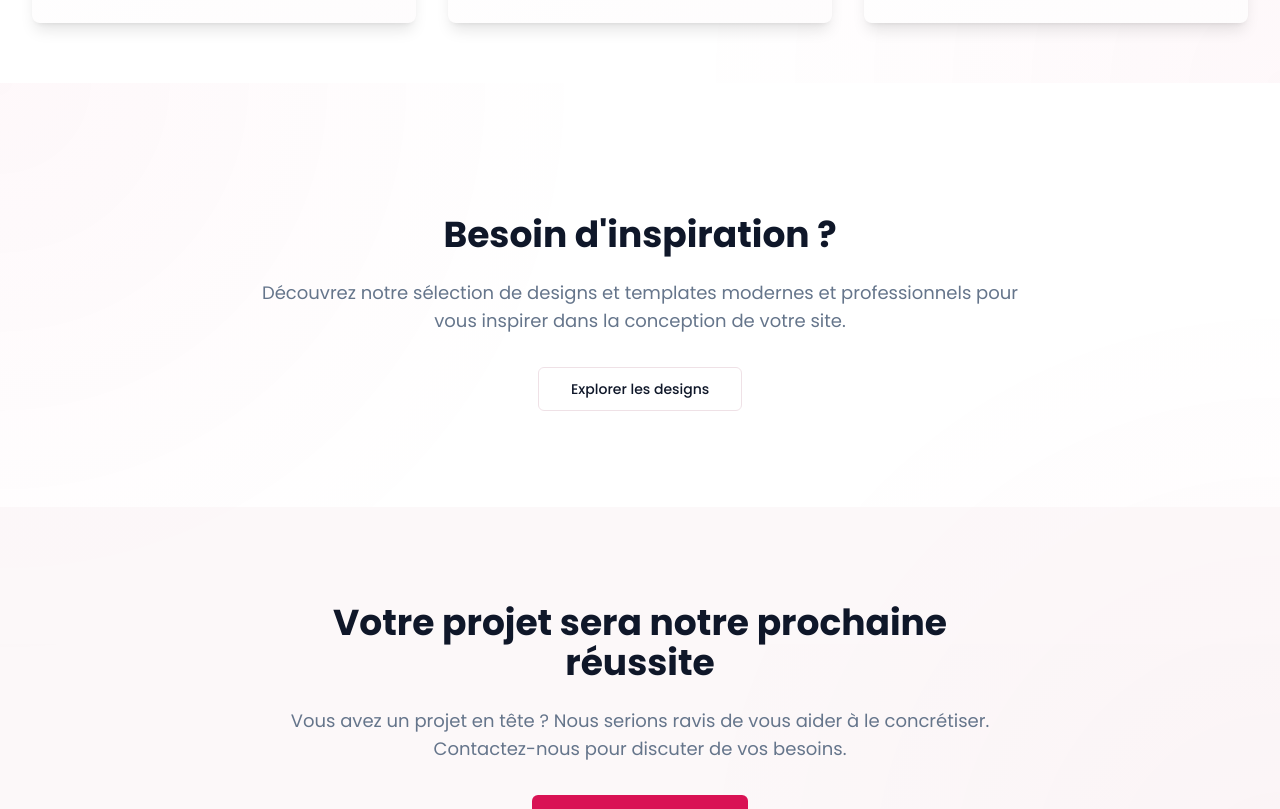
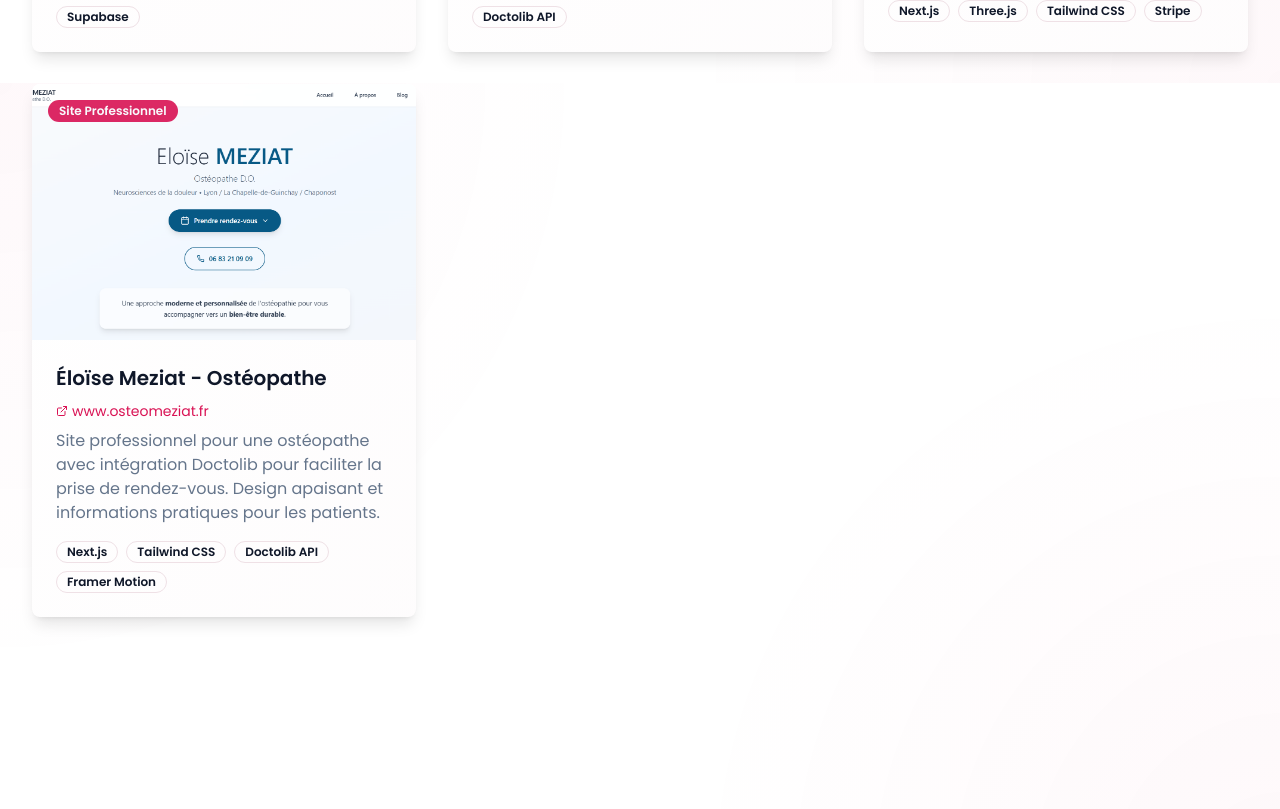
Before and after one commit to xertyde/basilus, a Next.js app: page /realisations in a window 1280 px wide. Shown: the part 1517-2326 px from the top of the page. Built offline with nearby package versions, Linux system fonts and the light colour scheme.

Commit message:
Enhance portfolio items: Add website URLs and new project for Éloïse Meziat - Ostéopathe. Update PortfolioCard to display external links.

```diff
--- a/app/realisations/page.tsx
+++ b/app/realisations/page.tsx
@@ -22,7 +22,8 @@ const portfolioItems = [
     description: "Plateforme innovante de vente d'équipements nautiques avec un design moderne et une interface intuitive. Focus sur l'expérience utilisateur et la mise en avant des produits.",
     imageUrl: "/site2.png",
     category: "E-commerce",
-    technologies: ["React", "Tailwind CSS", "Node.js", "Stripe"]
+    technologies: ["React", "Tailwind CSS", "Node.js", "Stripe"],
+    websiteUrl: "https://nauticare.site/"
   },
   {
     id: 3,
@@ -30,7 +31,8 @@ const portfolioItems = [
     description: "Plateforme de mise en relation entre agriculteurs et travailleurs agricoles. Interface intuitive avec système de matching avancé et gestion des missions en temps réel.",
     imageUrl: "/site3.png",
     category: "Application Web",
-    technologies: ["Next.js", "TypeScript", "Supabase", "Tailwind CSS"]
+    technologies: ["Next.js", "TypeScript", "Supabase", "Tailwind CSS"],
+    websiteUrl: "https://antoineepifanic.github.io/AgriPulse/"
   },
   {
     id: 4,
@@ -55,6 +57,15 @@ const portfolioItems = [
     imageUrl: "/site4.png",
     category: "E-commerce",
     technologies: ["Next.js", "Three.js", "Tailwind CSS", "Stripe"]
+  },
+  {
+    id: 7,
+    title: "Éloïse Meziat - Ostéopathe",
+    description: "Site professionnel pour une ostéopathe avec intégration Doctolib pour faciliter la prise de rendez-vous. Design apaisant et informations pratiques pour les patients.",
+    imageUrl: "/site7.png",
+    category: "Site Professionnel",
+    technologies: ["Next.js", "Tailwind CSS", "Doctolib API", "Framer Motion"],
+    websiteUrl: "https://www.osteomeziat.fr/"
   }
 ]
 
@@ -84,6 +95,7 @@ export default function RealisationsPage() {
                 imageUrl={item.imageUrl}
                 category={item.category}
                 technologies={item.technologies}
+                websiteUrl={item.websiteUrl}
                 delay={index * 100}
               />
             ))}
--- a/components/realisations/portfolio-card.tsx
+++ b/components/realisations/portfolio-card.tsx
@@ -13,7 +13,7 @@ import {
   DialogTitle,
   DialogTrigger,
 } from "@/components/ui/dialog"
-import { Maximize2 } from "lucide-react"
+import { Maximize2, ExternalLink } from "lucide-react"
 
 interface PortfolioCardProps {
   title: string
@@ -21,6 +21,7 @@ interface PortfolioCardProps {
   imageUrl: string
   category: string
   technologies: string[]
+  websiteUrl?: string
   delay?: number
 }
 
@@ -30,6 +31,7 @@ export default function PortfolioCard({
   imageUrl,
   category,
   technologies,
+  websiteUrl,
   delay = 0,
 }: PortfolioCardProps) {
   const [isHovered, setIsHovered] = useState(false)
@@ -110,6 +112,17 @@ export default function PortfolioCard({
 
       <CardContent className="p-6">
         <h3 className="text-xl font-semibold mb-2 group-hover:text-primary transition-colors duration-300">{title}</h3>
+        {websiteUrl && (
+          <a
+            href={websiteUrl}
+            target="_blank"
+            rel="noopener noreferrer"
+            className="inline-flex items-center gap-1 text-sm text-primary hover:text-primary/80 transition-colors duration-300 mb-2"
+          >
+            <ExternalLink className="h-3 w-3" />
+            {new URL(websiteUrl).hostname}
+          </a>
+        )}
         <p className="text-muted-foreground mb-4">{description}</p>
         <div className="flex flex-wrap gap-2">
           {technologies.map((tech) => (
```
Also changed, not shown: public/site7.png (added).
